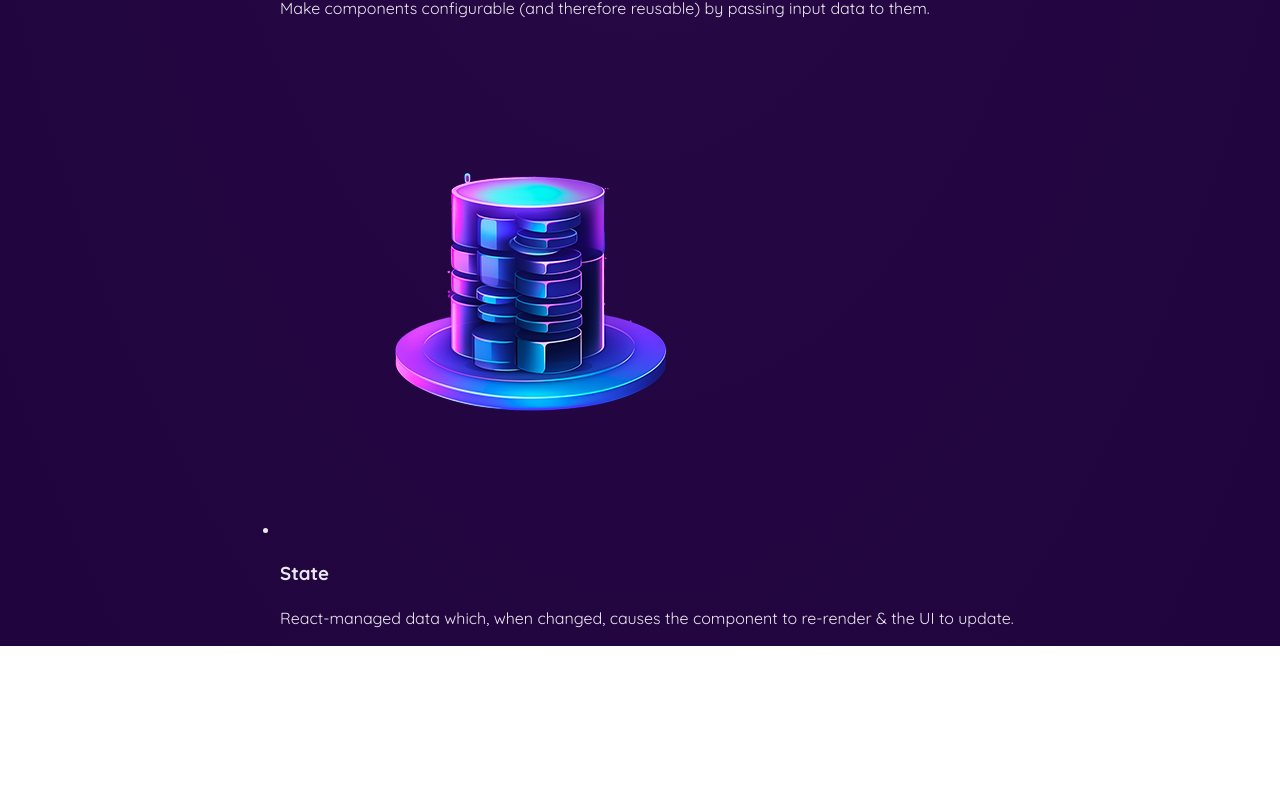
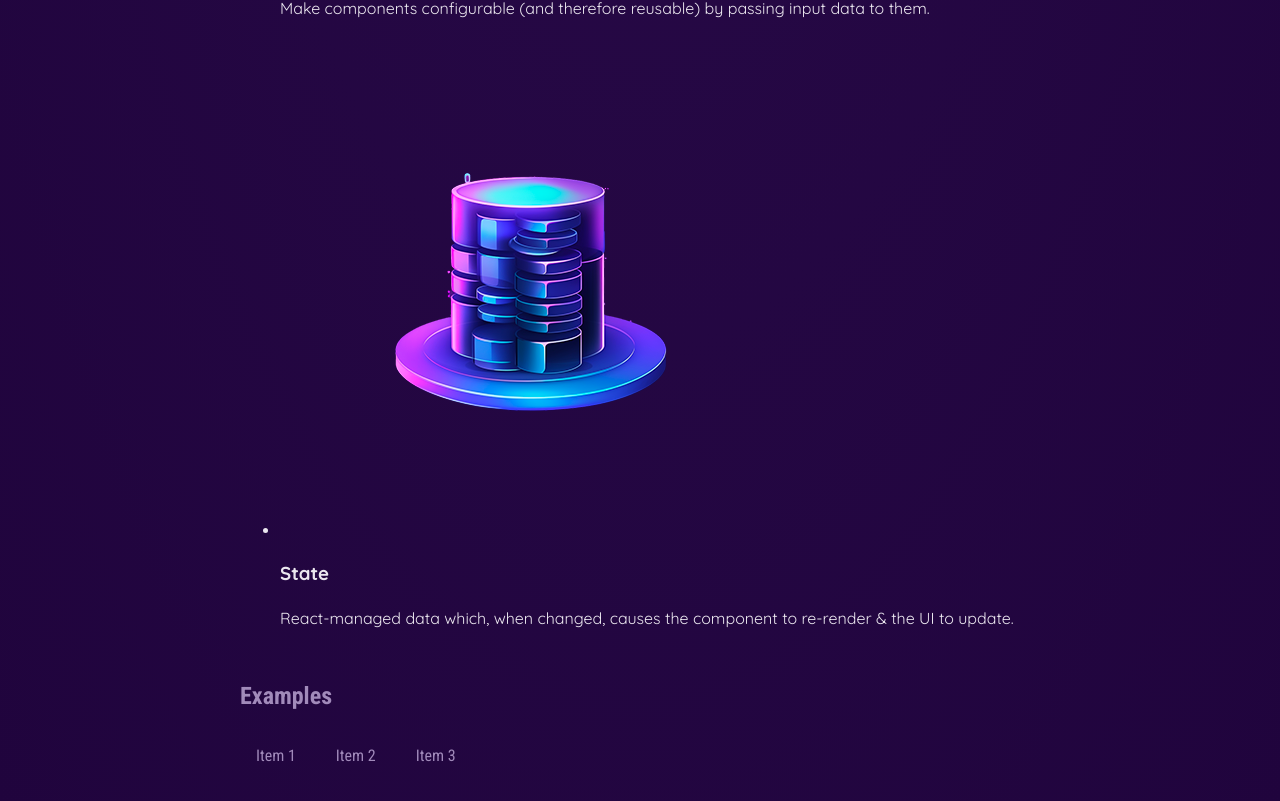
Before and after one commit to Theresa-dot-dot/01-starting-project, a React (Vite) app: page / in a window 1280 px wide. Shown: the part 2438-3239 px from the top of the page. Before the commit the page ends 3084 px from the top, so only its background shows below. Built offline with nearby package versions, Linux system fonts and the light colour scheme.

Commit message:
Created new tab button and put in a new section at the bottom of App.

```diff
--- a/src/App.jsx
+++ b/src/App.jsx
@@ -1,7 +1,7 @@
 import Header from './components/Header/Header.jsx';
-import UserData from './assets/UserData.jsx';
 import CoreConcept from './components/CoreConcept/CoreConcept.jsx';
 import { CORE_CONCEPTS } from './assets/data.js';
+import TabButton from './components/TabButton/TabButton.jsx';
 function App() {
 
   return (
@@ -20,6 +20,14 @@ function App() {
             <CoreConcept {...CORE_CONCEPTS[3]} />
           </ul>
         </section>
+        <section id='examples'>
+          <h2>Examples</h2>
+        <menu>
+          <TabButton> Item 1 </TabButton>
+          <TabButton> Item 2 </TabButton>
+          <TabButton> Item 3 </TabButton>
+        </menu>
+        </section>
       </main>
     </div>
   );
--- /dev/null
+++ b/src/components/TabButton/TabButton.jsx
@@ -0,0 +1,13 @@
+function TabButton(props){
+    return(
+
+            <li>
+                <button>
+                    {props.children}
+                </button>
+            </li>
+
+    );
+
+}
+export default TabButton
```
